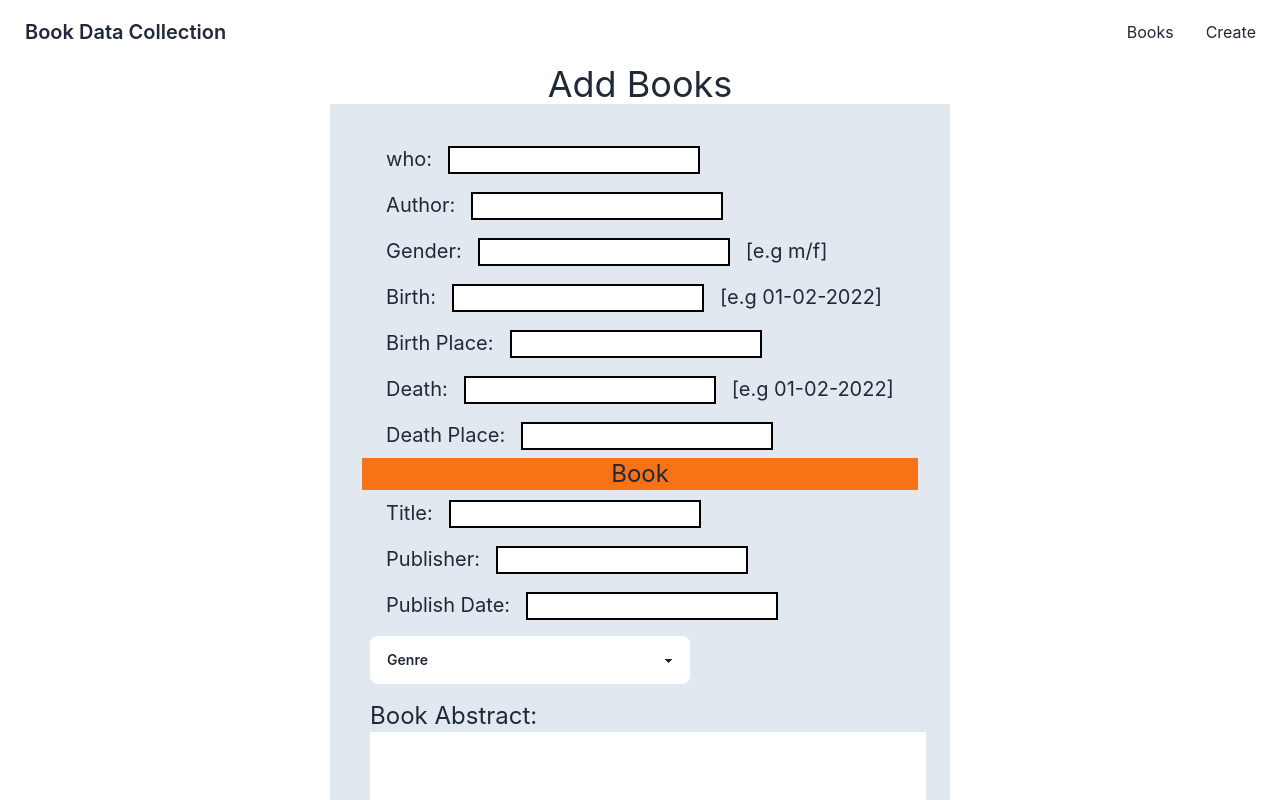
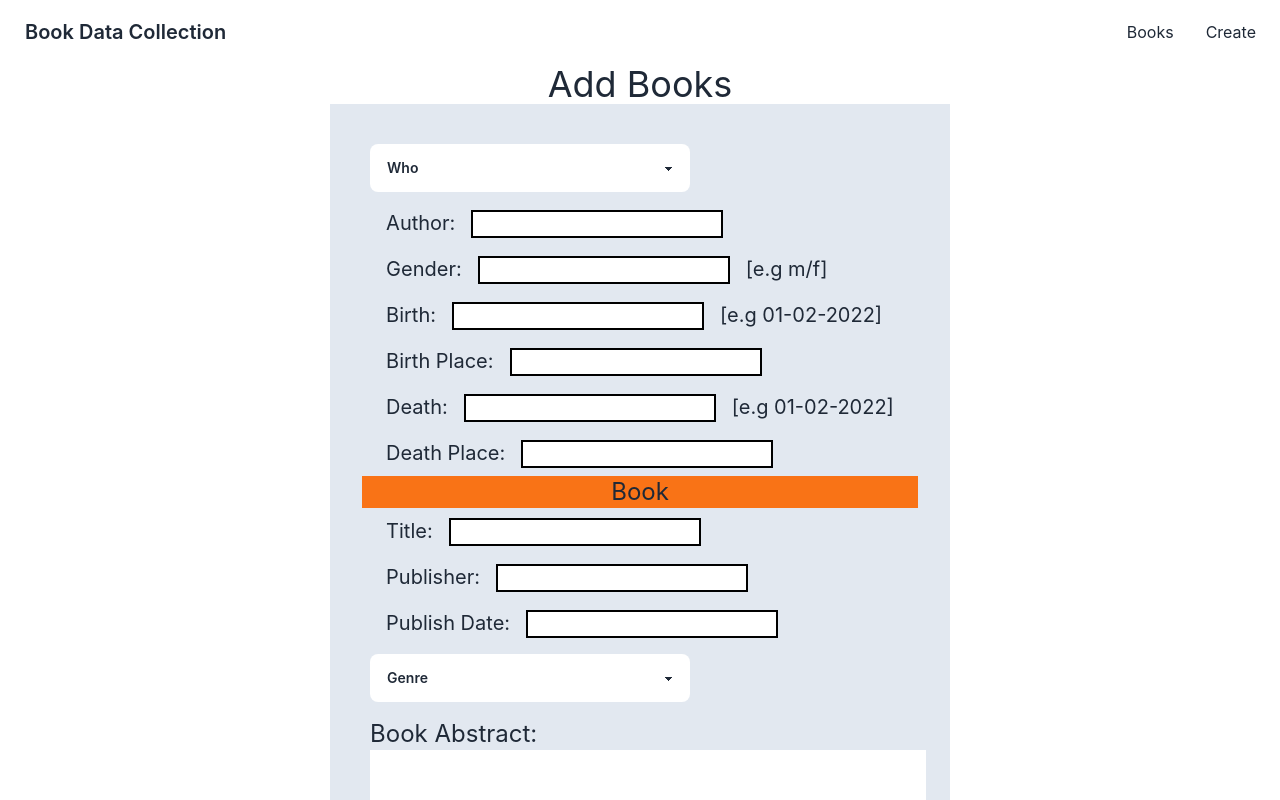
Before and after one commit to ShafiArnob/book-data-collection-react, a React (Create React App) app: page / in a window 1280 px wide. Shown: the top 800 px of the page. Built offline with nearby package versions, Linux system fonts and the light colour scheme.

Commit message:
form bug

```diff
--- a/src/pages/create/CreateForm.jsx
+++ b/src/pages/create/CreateForm.jsx
@@ -2,6 +2,8 @@ import { useState } from 'react'
 import './Create.css'
 
 function CreateForm() {
+
+  const [response, setResponse] = useState('')
 
   const [who,setWho] = useState('')
   const [author,setAuthor] = useState('')
@@ -21,7 +23,7 @@ function CreateForm() {
   const removeNewline = (str) =>{
     str = str.toString()
     str = str.replace(/\r?\n|\r/g, " ")
-    str = str.replace(/\r?\d|\r/g, " ")
+    // str = str.replace(/\r?\d|\r/g, " ")
     str = str.replace(/[.,/#!$%^&*;:{}=\-_`~()'"॥€]/g," ");
     str = str.replace(/[a-zA-Z]/," ")
     return str
@@ -46,6 +48,7 @@ function CreateForm() {
 
     const data ={
       who:who,
+      id:title,
       author:author,
       gender:gender,
       birth:birth,
@@ -62,6 +65,7 @@ function CreateForm() {
 
     postData(data)
   }
+
   const postData = (data) =>{
     fetch('http://localhost:8000/books', {
       method: 'POST', // or 'PUT'
@@ -69,18 +73,39 @@ function CreateForm() {
       body: JSON.stringify(data),
     })
     .then((response) => response.json())
-    .then((data) => {console.log('Success:', data);})
+    .then((data) => {setResponse(data);})
     .catch((error) => {
       console.error('Error:', error);
     });
+
+    if(response){
+      setWho('')
+      setAuthor('')
+      setGender('')
+      setBirth('')
+      setBirthPlace('')
+      setDeath('')
+      setDeathPlace('')
+
+      setTitle('')
+      setPublisher('')
+      setPublishDate('')
+      setGenre('')
+      setAbstract('')
+      setBookText('')
+    }
   }
 
   return (
     <div className="form-container">
       <form onSubmit={handleSubmit} className='bg-slate-200'>
-        <label>
-          <span>who:</span>
-          <input type="text" onChange={(e) => setWho(e.target.value)} required/>
+      <label>
+          <select class="select w-full max-w-xs" required onChange={(e) => setWho(e.target.value)}>
+            <option disabled selected>Who</option>
+            <option>arnob</option>
+            <option>robin</option>
+            <option>hamza</option>
+          </select>
         </label>
         <label>
           <span>Author:</span>
@@ -95,24 +120,24 @@ function CreateForm() {
 
         <label>
           <span>Birth:</span>
-          <input type="text" onChange={(e) => setBirth(e.target.value)} required/>
+          <input type="text" onChange={(e) => setBirth(e.target.value)}/>
           <span>[e.g 01-02-2022]</span>
         </label>
 
         <label>
           <span>Birth Place:</span>
-          <input type="text" onChange={(e) => setBirthPlace(e.target.value)} required/>
+          <input type="text" onChange={(e) => setBirthPlace(e.target.value)}/>
         </label>
 
         <label>
           <span>Death:</span>
-          <input type="text" onChange={(e) => setDeath(e.target.value)} required/>
+          <input type="text" onChange={(e) => setDeath(e.target.value)}/>
           <span>[e.g 01-02-2022]</span>
         </label>
 
         <label>
           <span>Death Place:</span>
-          <input type="text" onChange={(e) => setDeathPlace(e.target.value)} required/>
+          <input type="text" onChange={(e) => setDeathPlace(e.target.value)}/>
         </label>
 
         <h2 className='text-2xl text-center bg-orange-500'>Book</h2>
@@ -124,14 +149,15 @@ function CreateForm() {
 
         <label>
           <span>Publisher:</span>
-          <input type="text" onChange={(e) => setPublisher(e.target.value)} required/>
+          <input type="text" onChange={(e) => setPublisher(e.target.value)}/>
         </label>
 
         <label>
           <span>Publish Date:</span>
-          <input type="text" onChange={(e) => setPublishDate(e.target.value)}required/>
+          <input type="text" onChange={(e) => setPublishDate(e.target.value)}/>
         </label>
 
+        {/* ############################ Genres ############################ */}
         <label>
           <select class="select w-full max-w-xs" required onChange={(e) => setGenre(e.target.value)}>
             <option disabled selected>Genre</option>
@@ -142,12 +168,12 @@ function CreateForm() {
 
         <label className='w-full'>
           <h3 className='text-2xl'>Book Abstract: </h3>
-          <textarea className='w-full' name="Book text" cols="30" rows="10"  onChange={(e) => setAbstract(e.target.value)} ></textarea>
+          <textarea className='w-full' name="Book text" cols="30" rows="10"  onChange={(e) => setAbstract(e.target.value)} required></textarea>
         </label>
 
       <label className='w-full'>
         <h3 className='text-2xl'>Book Text: </h3>
-        <textarea className='w-full' name="Book text" cols="30" rows="10"  onChange={(e) => setBookText(e.target.value)} required></textarea>
+        <textarea className='w-full' name="Book text" cols="30" rows="10"  onChange={(e) => setBookText(e.target.value)}></textarea>
       </label>
 
         <button type='submit' class="button">Submit</button>
--- a/src/pages/singleBook/SingleBook.jsx
+++ b/src/pages/singleBook/SingleBook.jsx
@@ -18,8 +18,8 @@ function SingleBook() {
       {/* <h1>SingleBook</h1> */}
 
       <div className='w-4/5'>
-        <h2>{id}</h2>
-        <p>Who:{book.who}</p>
+        <h2>{bid}</h2>
+        <p>Who:{who}</p>
 
         <div className='bg-gray-100 p-3 my-3 rounded-2xl'>
           <h1>Author</h1>
```
Also changed, not shown: data/db.json.
